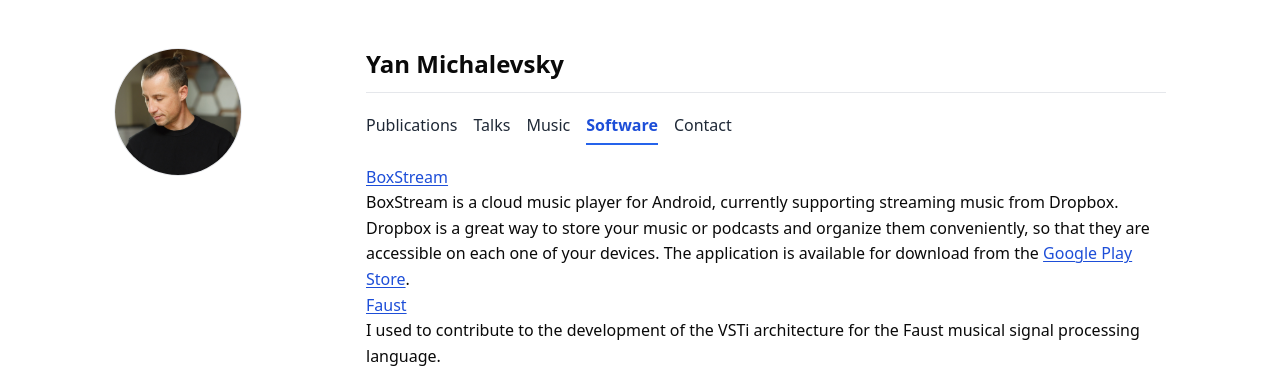
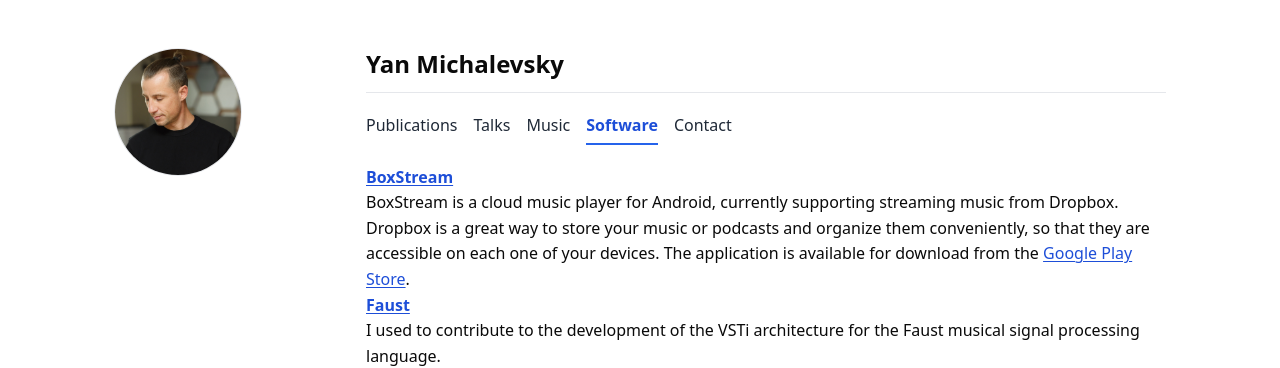
Before and after one commit to ymcrcat/michalevsky.com, a React (Create React App) app: page /software in a window 1280 px wide. Shown: the top 368 px of the page. Built offline with nearby package versions, Linux system fonts and the light colour scheme.

Commit message:
Make software titles bold

```diff
--- a/src/components/Software.js
+++ b/src/components/Software.js
@@ -2,7 +2,7 @@
     return (
         <section className="columns content-card">
 
-            <p><h3><a href="http://www.boxstreamapp.com">BoxStream</a></h3>
+            <p><h3><a href="http://www.boxstreamapp.com"><b>BoxStream</b></a></h3>
             BoxStream is a cloud music player for Android, currently supporting streaming music from Dropbox.
             Dropbox is a great way to store your music or podcasts and organize them conveniently,
             so that they are accessible on each one of your devices.
@@ -10,7 +10,7 @@
             the <a href="https://play.google.com/store/apps/details?id=com.michalevsky.boxstream">Google Play Store</a>.
             </p>
 
-            <p><h3><a href="http://faust.grame.fr/">Faust</a></h3>
+            <p><h3><a href="http://faust.grame.fr/"><b>Faust</b></a></h3>
             I used to contribute to the development of the VSTi architecture for the Faust
             musical signal processing language.<br/>
             Faust currently supports VST audio effects and instruments for 32 and 64-bit architectures.
```
